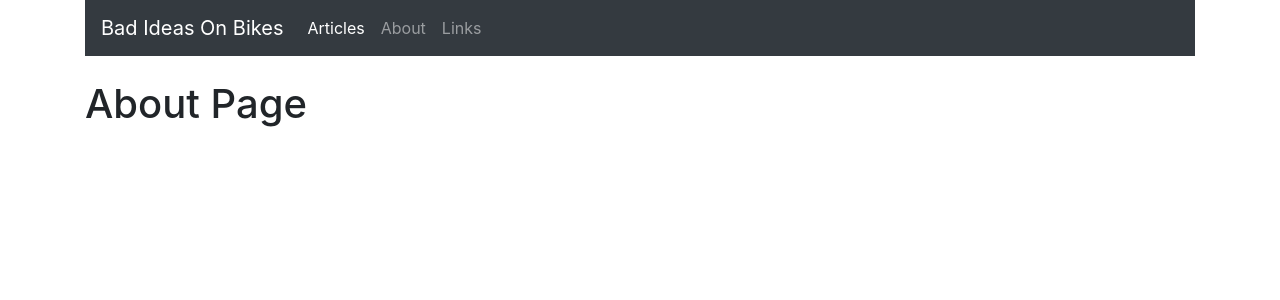
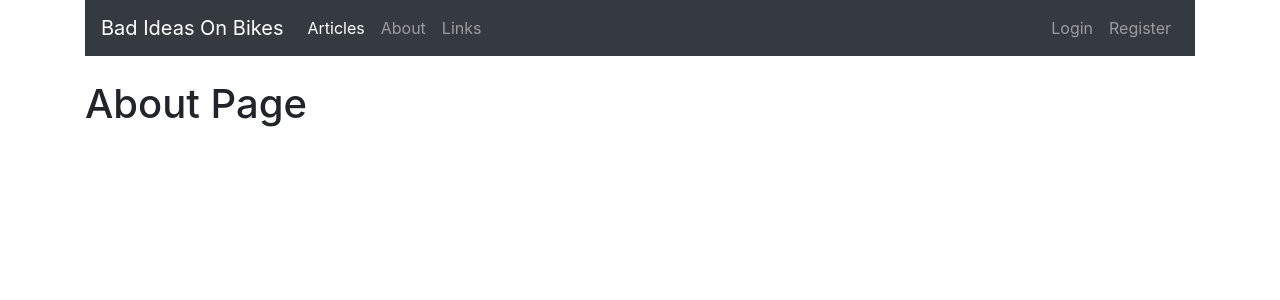
Before and after one commit to matthj1/BadIdeasOnBikesWebsite, a Flask app: page /about in a window 1280 px wide. Shown: the top 300 px of the page. Run offline with Flask 2, Linux system fonts and the light colour scheme; some libraries are stand-ins or nearby versions.

Commit message:
Added some more menu items for login

```diff
--- a/main.py
+++ b/main.py
@@ -1,5 +1,5 @@
 from flask import Flask, render_template, flash, redirect, url_for
-from BadIdeasOnBikes.My_Forms import RegistrationForm, LoginForm
+from My_Forms import RegistrationForm, LoginForm
 
 app = Flask(__name__)
 
--- a/templates/BASE.html
+++ b/templates/BASE.html
@@ -26,6 +26,14 @@
                     <a class="nav-link" href="#">Links</a>
                   </li>
                 </ul>
+                  <ul class="navbar-nav ml-auto">
+                    <li class="nav-item">
+                        <a class="nav-link" href="{{ url_for('loginPage') }}">Login</a>
+                    </li>
+                    <li class="nav-item">
+                        <a class="nav-link" href="{{ url_for('registerPage') }}">Register</a>
+                    </li>
+                  </ul>
               </div>
             </nav>
             <br>
```
